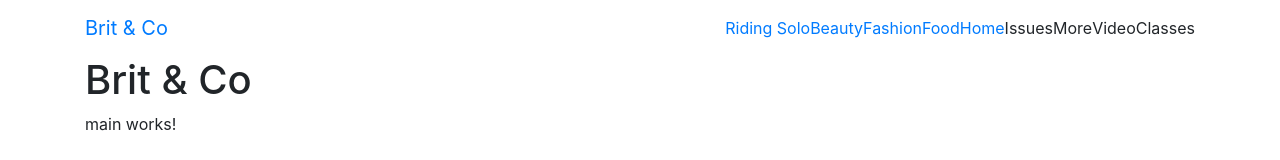
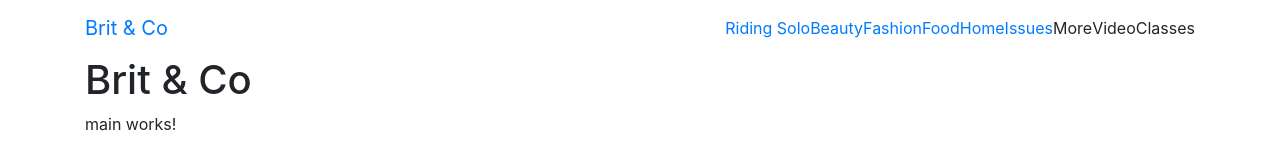
Before and after one commit to kihuynh/clone, an Angular app: page / in a window 1280 px wide. Shown: the top 160 px of the page. Built offline with nearby package versions, Linux system fonts and the light colour scheme.

Commit message:
add routerLink to issues

```diff
--- a/src/app/app.component.html
+++ b/src/app/app.component.html
@@ -9,7 +9,7 @@
       <a routerLink="fashion">Fashion</a>
       <a routerLink="food">Food</a>
       <a routerLink="home">Home</a>
-      <a>Issues</a>
+      <a routerLink="issues">Issues</a>
       <a>More</a>
       <a>Video</a>
       <a>Classes</a>
```
